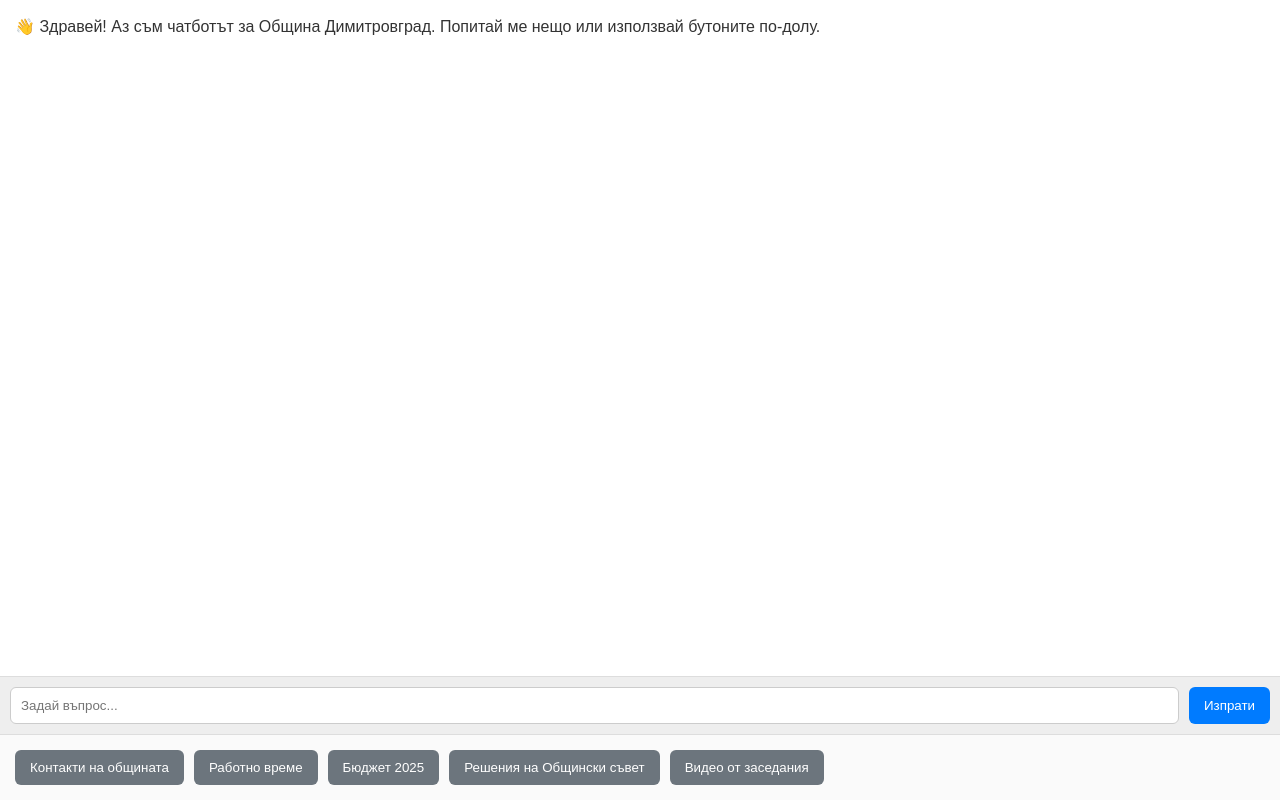
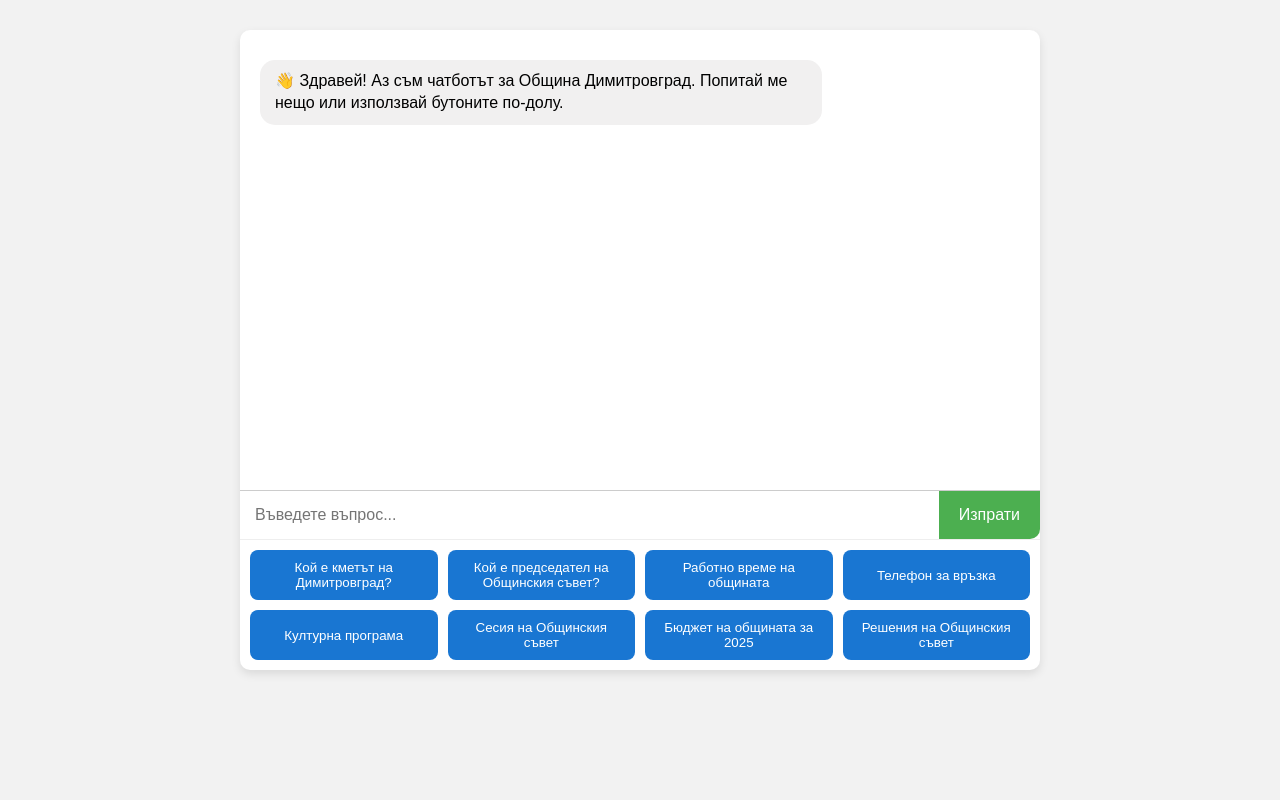
Before and after one commit to Deyan80/dimitrovgrad-chatbot, a Flask app: page / in a window 1280 px wide. Run offline with Flask 3, Linux system fonts and the light colour scheme.

Commit message:
Update index.html

```diff
--- a/templates/index.html
+++ b/templates/index.html
@@ -2,113 +2,118 @@
 <html lang="bg">
 <head>
     <meta charset="UTF-8">
-    <meta name="viewport" content="width=device-width, initial-scale=1.0">
-    <title>Чатбот – Община Димитровград</title>
+    <title>Чатбот - Община Димитровград</title>
     <style>
         body {
             font-family: Arial, sans-serif;
-            background: #f4f4f9;
+            background: #f2f2f2;
             margin: 0;
             padding: 0;
+        }
+        #chatbox {
+            width: 100%;
+            max-width: 800px;
+            margin: 30px auto;
+            background: #fff;
+            border-radius: 10px;
+            box-shadow: 0 4px 10px rgba(0,0,0,0.1);
             display: flex;
             flex-direction: column;
-            height: 100vh;
+            height: 80vh;
         }
         #chat {
             flex: 1;
-            padding: 15px;
             overflow-y: auto;
-            background: #fff;
-            border-bottom: 1px solid #ddd;
+            padding: 20px;
         }
         .message {
-            margin-bottom: 12px;
-            line-height: 1.5;
+            margin: 10px 0;
+            padding: 10px 15px;
+            border-radius: 15px;
+            max-width: 70%;
+            line-height: 1.4em;
+        }
+        .message.user {
+            background: #dcf8c6;
+            align-self: flex-end;
         }
         .message.bot {
-            color: #333;
-        }
-        .message.user {
-            text-align: right;
-            color: #007bff;
+            background: #f1f0f0;
+            align-self: flex-start;
         }
         #inputForm {
             display: flex;
-            padding: 10px;
-            background: #eee;
+            border-top: 1px solid #ccc;
         }
         #userInput {
             flex: 1;
-            padding: 10px;
-            border: 1px solid #ccc;
-            border-radius: 6px;
+            padding: 15px;
+            border: none;
+            border-radius: 0 0 0 10px;
+            font-size: 16px;
         }
-        button {
-            margin-left: 10px;
-            padding: 10px 15px;
-            background: #007bff;
-            color: #fff;
+        #inputForm button {
+            padding: 15px 20px;
             border: none;
-            border-radius: 6px;
+            background: #4CAF50;
+            color: white;
+            font-size: 16px;
+            border-radius: 0 0 10px 0;
             cursor: pointer;
         }
-        button:hover {
-            background: #0056b3;
-        }
-        #typing {
-            font-style: italic;
-            color: gray;
-            display: none;
-            padding: 0 15px;
+        #inputForm button:disabled {
+            background: #888;
+            cursor: not-allowed;
         }
         #faqButtons {
             display: flex;
             flex-wrap: wrap;
             padding: 10px;
-            background: #fafafa;
-            border-top: 1px solid #ddd;
+            gap: 10px;
+            border-top: 1px solid #eee;
         }
         #faqButtons button {
-            margin: 5px;
-            background: #6c757d;
+            flex: 1;
+            min-width: 180px;
+            padding: 10px;
+            border: none;
+            background: #1976D2;
+            color: white;
+            border-radius: 8px;
+            cursor: pointer;
         }
         #faqButtons button:hover {
-            background: #495057;
+            background: #125a9c;
+        }
+        #typing {
+            font-style: italic;
+            padding: 10px;
+            display: none;
         }
         a {
-            color: #007bff;
+            color: #1976D2;
             text-decoration: underline;
-        }
-        .download-btn {
-            display: inline-block;
-            margin-left: 8px;
-            padding: 4px 8px;
-            background: #2563eb;
-            color: #fff !important;
-            border-radius: 4px;
-            font-size: 0.9em;
-            text-decoration: none;
-        }
-        .download-btn:hover {
-            background: #1e40af;
         }
     </style>
 </head>
 <body>
-    <div id="chat"></div>
-    <div id="typing">Пише...</div>
-
-    <form id="inputForm">
-        <input type="text" id="userInput" placeholder="Задай въпрос..." required>
-        <button type="submit">Изпрати</button>
-    </form>
-
-    <div id="faqButtons">
-        <button>Контакти на общината</button>
-        <button>Работно време</button>
-        <button>Бюджет 2025</button>
-        <button>Решения на Общински съвет</button>
-        <button>Видео от заседания</button>
+    <div id="chatbox">
+        <div id="chat"></div>
+        <div id="typing">Ботът пише...</div>
+        <form id="inputForm">
+            <input type="text" id="userInput" placeholder="Въведете въпрос..." autocomplete="off" required>
+            <button type="submit">Изпрати</button>
+        </form>
+        <div id="faqButtons">
+            <button>Кой е кметът на Димитровград?</button>
+            <button>Кой е председател на Общинския съвет?</button>
+            <button>Работно време на общината</button>
+            <button>Телефон за връзка</button>
+            <button>Културна програма</button>
+            <button>Сесия на Общинския съвет</button>
+            <button>Бюджет на общината за 2025</button>
+            <button>Решения на Общинския съвет</button>
+        </div>
     </div>
 
     <script>
@@ -131,7 +136,6 @@
             chat.scrollTop = chat.scrollHeight;
         }
 
-        // първоначално съобщение
         addMessage("👋 Здравей! Аз съм чатботът за Община Димитровград. Попитай ме нещо или използвай бутоните по-долу.", "bot", true);
 
         async function sendQuery(query) {
```
